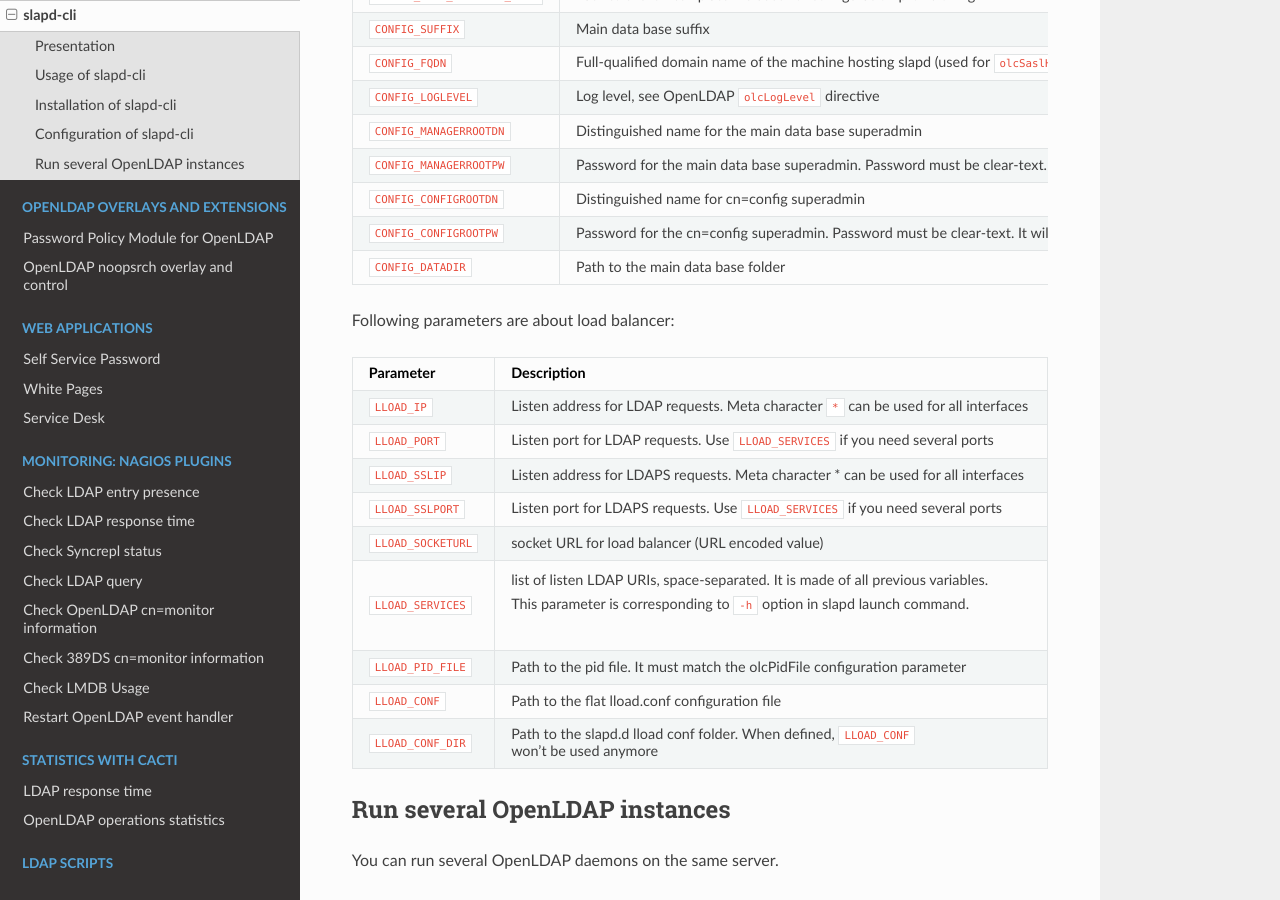
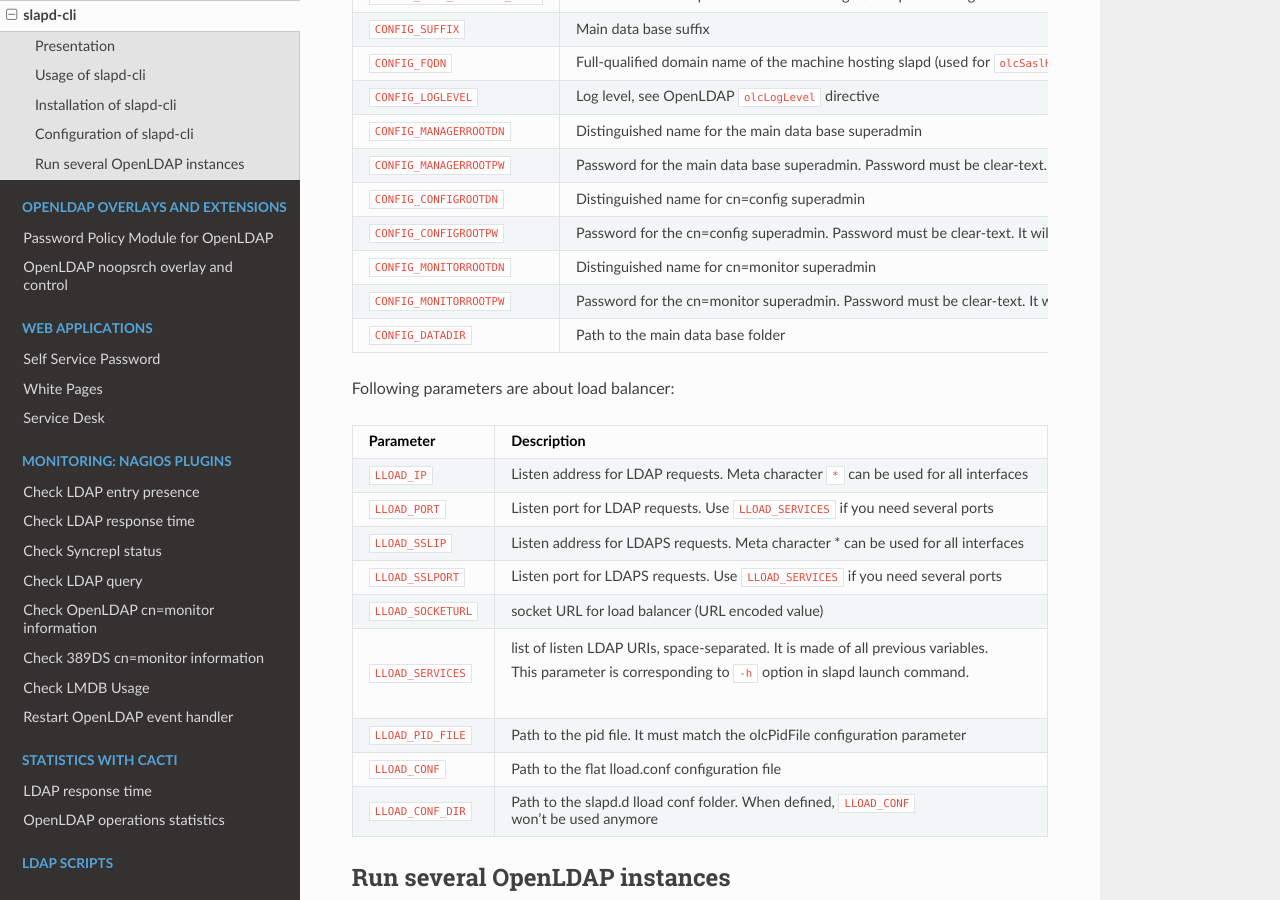
Before and after one commit to ltb-project/documentation, a Sphinx documentation site: the page built from source/slapd-cli.rst, in a window 1280 px wide and 900 px high, scrolled down 5702 px. Built offline with Sphinx 7.4.7 and the Read the Docs theme 2.0.0, drawn with Linux system fonts in a browser that asks for light colours.

Commit message:
add CONFIG_MONITORROOTDN and CONFIG_MONITORROOTPW variables

```diff
--- a/source/slapd-cli.rst
+++ b/source/slapd-cli.rst
@@ -290,6 +290,10 @@ Following parameters are about configuration provisioning:
 +-------------------------------+--------------------------------------------------------------------------------------------+
 | ``CONFIG_CONFIGROOTPW``       | Password for the cn=config superadmin. Password must be clear-text. It will be hashed      |
 +-------------------------------+--------------------------------------------------------------------------------------------+
+| ``CONFIG_MONITORROOTDN``      | Distinguished name for cn=monitor superadmin                                               |
++-------------------------------+--------------------------------------------------------------------------------------------+
+| ``CONFIG_MONITORROOTPW``      | Password for the cn=monitor superadmin. Password must be clear-text. It will be hashed     |
++-------------------------------+--------------------------------------------------------------------------------------------+
 | ``CONFIG_DATADIR``            | Path to the main data base folder                                                          |
 +-------------------------------+--------------------------------------------------------------------------------------------+
 
```
